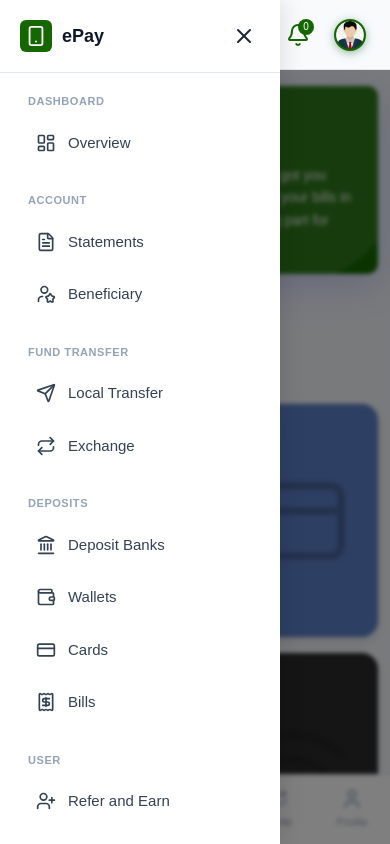
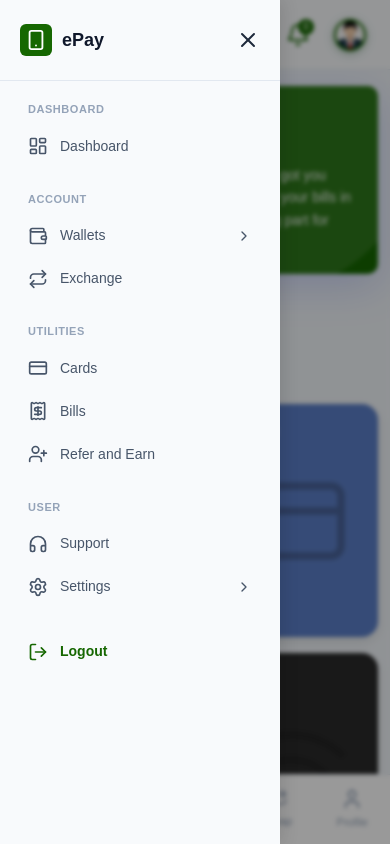
Before and after one commit to davidakpele/remo, a Next.js app: page /bills in a window 390 px wide. Both pictures are taken after a click on the button 44 px from the left and 34 px from the top of the page. Built offline with nearby package versions, Linux system fonts and the light colour scheme.

Commit message:
updating features

```diff
--- a/app/wallet/beneficiary/page.tsx
+++ b/app/wallet/beneficiary/page.tsx
@@ -444,7 +444,7 @@ const BeneficiaryManager = () => {
 
                             {/* Grid View */}
                             {!isLoadingBeneficiaries && viewMode === 'grid' && (
-                                <div className="grid grid-cols-1 sm:grid-cols-2 lg:grid-cols-3 xl:grid-cols-4 gap-4 sm:gap-6 mb-8">
+                                <div className="grid grid-cols-1 sm:grid-cols-2 lg:grid-cols-3 xl:grid-cols-4 gap-4 sm:gap-6 mb-8 pb-15">
                                     {filteredBeneficiaries.map((b) => (
                                         <div key={b.id} className={`bg-white rounded-2xl sm:rounded-3xl border-2 transition-all hover:shadow-xl hover:-translate-y-1 group ${
                                             b.isEpay ? 'border-green-200 hover:border-[#166701]' : 'border-gray-100 hover:border-gray-300'
--- a/components/Header.css
+++ b/components/Header.css
@@ -226,7 +226,6 @@
   color: #cbd5e1;
 }
 
-/* Make sure images inside avatar are circular and fit properly */
 .user-avatar img,
 .user-avatar .settings-avatar {
   width: 100%;
@@ -236,7 +235,6 @@
   display: block;
 }
 
-/* Larger avatar for mobile sidebar */
 .user-avatar.large {
   width: 50px;
   height: 50px;
@@ -277,6 +275,7 @@
   align-items: center;
   justify-content: center;
 }
+
 /* Mobile Sidebar Redesign */
 .mobile-sidebar {
   position: fixed;
@@ -302,6 +301,10 @@
   justify-content: space-between;
   align-items: center;
   border-bottom: 1px solid #e2e8f0;
+}
+
+.dark-sidebar .sidebar-header {
+  border-bottom-color: #1e293b;
 }
 
 .sidebar-logo-container {
@@ -346,12 +349,6 @@
   letter-spacing: 0.05em;
 }
 
-.mobile-nav-list {
-  list-style: none;
-  padding: 0;
-  margin: 0;
-}
-
 .mobile-nav-link {
   display: flex;
   align-items: center;
@@ -363,6 +360,8 @@
   font-size: 14px;
   transition: all 0.2s;
   margin-bottom: 2px;
+  cursor: pointer;
+  position: relative;
 }
 
 .dark-sidebar .mobile-nav-link {
@@ -376,6 +375,55 @@
 
 .dark-sidebar .mobile-nav-link:hover {
   background-color: rgba(239, 68, 68, 0.1);
+}
+
+/* Mobile expandable nav item */
+.mobile-nav-expandable {
+  cursor: pointer;
+}
+
+.mobile-chevron-icon {
+  margin-left: auto;
+  transition: transform 0.2s ease;
+}
+
+/* Mobile submenu styles */
+.mobile-submenu {
+  margin-left: 32px;
+  margin-top: 4px;
+  margin-bottom: 8px;
+  border-left: 2px solid var(--bg-main);
+  padding-left: 8px;
+}
+
+.mobile-submenu-item {
+  display: flex;
+  align-items: center;
+  padding: 8px 12px;
+  border-radius: 6px;
+  text-decoration: none;
+  color: #64748b;
+  font-size: 13px;
+  transition: all 0.2s ease;
+  margin-bottom: 2px;
+}
+
+.mobile-submenu-item:hover {
+  background-color: #f1f5f9;
+  color: var(--bg-main);
+}
+
+.dark-sidebar .mobile-submenu {
+  border-left-color: var(--bg-main);
+}
+
+.dark-sidebar .mobile-submenu-item {
+  color: #94a3b8;
+}
+
+.dark-sidebar .mobile-submenu-item:hover {
+  background-color: #1e293b;
+  color: #f8fafc;
 }
 
 .nav-icon {
@@ -408,35 +456,6 @@
   cursor: pointer;
 }
 
-.sidebar-overlay {
-  position: fixed;
-  top: 0;
-  left: 0;
-  right: 0;
-  bottom: 0;
-  background-color: rgba(0, 0, 0, 0.5);
-  z-index: 999;
-}
-
-.mobile-sidebar {
-  position: fixed;
-  top: 0;
-  left: 0;
-  bottom: 0;
-  width: 280px;
-  background-color: white;
-  z-index: 1000;
-  box-shadow: 4px 0 20px rgba(0, 0, 0, 0.1);
-  animation: slideIn 0.3s ease;
-  display: flex;
-  flex-direction: column;
-}
-
-.dark-sidebar {
-  background-color: #0f172a;
-  color: white;
-}
-
 @keyframes slideIn {
   from {
     transform: translateX(-100%);
@@ -444,97 +463,6 @@
   to {
     transform: translateX(0);
   }
-}
-
-.sidebar-header {
-  padding: 20px;
-  border-bottom: 1px solid #e2e8f0;
-  display: flex;
-  justify-content: space-between;
-  align-items: flex-start;
-}
-
-.dark-sidebar .sidebar-header {
-  border-bottom: 1px solid #334155;
-}
-
-.sidebar-user-info {
-  display: flex;
-  gap: 12px;
-  align-items: center;
-}
-
-.sidebar-user-info h3 {
-  margin: 0;
-  font-size: 16px;
-  font-weight: 600;
-}
-
-.sidebar-user-info p {
-  margin: 4px 0 0;
-  font-size: 12px;
-  color: #64748b;
-}
-
-.dark-sidebar .sidebar-user-info p {
-  color: #94a3b8;
-}
-
-.sidebar-close {
-  background: none;
-  border: none;
-  cursor: pointer;
-  padding: 4px;
-  display: flex;
-  align-items: center;
-  justify-content: center;
-  border-radius: 4px;
-}
-
-.mobile-nav {
-  flex: 1;
-  padding: 16px 0;
-  overflow-y: auto;
-}
-
-.mobile-nav-list {
-  list-style: none;
-  margin: 0;
-  padding: 0;
-}
-
-.mobile-nav-link {
-  display: flex;
-  align-items: center;
-  gap: 12px;
-  padding: 14px 20px;
-  text-decoration: none;
-  color: #334155;
-  font-size: 15px;
-  font-weight: 500;
-  transition: all 0.2s ease;
-}
-
-.dark-sidebar .mobile-nav-link {
-  color: #cbd5e1;
-}
-
-.mobile-nav-link:hover {
-  background-color: #f1f5f9;
-}
-
-.dark-sidebar .mobile-nav-link:hover {
-  background-color: #1e293b;
-}
-.nav-icon {
-  display: flex;
-  align-items: center;
-  justify-content: center;
-  width: 20px;
-}
-
-.mobile-nav-container::-webkit-scrollbar {
-  width: 6px;
 }
 
 .mobile-nav-container::-webkit-scrollbar {
@@ -550,8 +478,7 @@
   border-radius: 10px;
 }
 
-/* Notification Dropdown - Add these to your Header.css */
-
+/* Notification Dropdown */
 .notification-dropdown {
   position: absolute;
   top: 65px;
@@ -809,6 +736,11 @@
   animation: spin 1s linear infinite;
 }
 
+@keyframes spin {
+  0% { transform: rotate(0deg); }
+  100% { transform: rotate(360deg); }
+}
+
 /* Scrollbar */
 .notif-list::-webkit-scrollbar {
   width: 5px;
--- a/components/Header.tsx
+++ b/components/Header.tsx
@@ -5,8 +5,9 @@ import ReactSwitch from 'react-switch';
 import {
   Bell, X, Menu, ChevronDown, User, Settings, LogOut,
   History, Headphones, CreditCard, Wallet, Receipt,
-  FileText, UserPlus,LayoutDashboard,
-  Smartphone, Repeat, Send, Landmark, UserStarIcon
+  FileText, UserPlus, LayoutDashboard,
+  Smartphone, Repeat, Send, Landmark, UserStarIcon,
+  ChevronRight
 } from 'lucide-react';
 import './Header.css';
 import Link from 'next/link';
@@ -37,6 +38,8 @@ const Header = ({ theme, toggleTheme }: HeaderProps) => {
   const [filteredNotifications, setFilteredNotifications] = useState<Notification[]>([]);
   const [filter, setFilter] = useState('all');
   const [profileImage, setProfileImage] = useState('/assets/images/user-profile.jpg');
+  const [expandedMobileMenus, setExpandedMobileMenus] = useState<string[]>([]);
+
   const notifRef = useRef<HTMLDivElement>(null);
   const sidebarRef = useRef<HTMLDivElement>(null);
   const accountDropdownRef = useRef<HTMLDivElement>(null);
@@ -48,7 +51,6 @@ const Header = ({ theme, toggleTheme }: HeaderProps) => {
     setNotifications(storedNotifications);
     setFilteredNotifications(storedNotifications);
   }, []);
-
 
   useEffect(() => {
     const checkMobile = () => {
@@ -98,6 +100,14 @@ const Header = ({ theme, toggleTheme }: HeaderProps) => {
       setFilteredNotifications(filtered);
     }
   }, [filter, notifications]);
+
+  const toggleMobileMenu = (label: string) => {
+    setExpandedMobileMenus(prev =>
+      prev.includes(label)
+        ? prev.filter(item => item !== label)
+        : [...prev, label]
+    );
+  };
 
   const handleToggleNotif = (e: React.MouseEvent) => {
     e.stopPropagation();
@@ -191,38 +201,51 @@ const Header = ({ theme, toggleTheme }: HeaderProps) => {
   const mobileMenuGroups = [
     {
       title: "DASHBOARD",
-      items: [{ id: 'dashboard', label: 'Overview', icon: <LayoutDashboard size={20} /> }]
+      items: [
+        { id: 'dashboard', label: 'Dashboard', icon: <LayoutDashboard size={20} />, href: '/dashboard' }
+      ]
     },
     {
       title: "ACCOUNT",
       items: [
-        { id: 'statements', label: 'Statements', icon: <FileText size={20} /> },
-        { id: 'beneficiary', label: 'Beneficiary', icon: <UserStarIcon size={20} /> },
+        {
+          id: 'wallet',
+          label: 'Wallets',
+          icon: <Wallet size={20} />,
+          href: '/wallet',
+          submenu: [
+            { label: 'Accounts', href: '/wallet/accounts' },
+            { label: 'Account Statements', href: '/wallet/statements' },
+            { label: 'Beneficiary', href: '/wallet/beneficiary' },
+            { label: 'Deposit Banks', href: '/wallet/deposit-banks' }
+          ]
+        },
+        { id: 'exchange', label: 'Exchange', icon: <Repeat size={20} />, href: '/exchange' },
       ]
     },
     {
-      title: "FUND TRANSFER",
+      title: "UTILITIES",
       items: [
-        { id: 'payments', label: 'Local Transfer', icon: <Send size={20} /> },
-        { id: 'exchange', label: 'Exchange', icon: <Repeat size={20} /> },
-      ]
-    },
-    {
-      title: "DEPOSITS",
-      items: [
-        { id: 'banks', label: 'Deposit Banks', icon: <Landmark size={20} /> },
-        { id: 'wallet', label: 'Wallets', icon: <Wallet size={20} /> },
-        { id: 'cards', label: 'Cards', icon: <CreditCard size={20} /> },
-        { id: 'bills', label: 'Bills', icon: <Receipt size={20} /> },
+        { id: 'cards', label: 'Cards', icon: <CreditCard size={20} />, href: '/cards' },
+        { id: 'bills', label: 'Bills', icon: <Receipt size={20} />, href: '/bills' },
+        { id: 'refer', label: 'Refer and Earn', icon: <UserPlus size={20} />, href: '/refer' },
       ]
     },
     {
       title: "USER",
       items: [
-        { id: 'refer', label: 'Refer and Earn', icon: <UserPlus size={20} /> },
-        { id: 'user', label: 'Profile Settings', icon: <User size={20} /> },
-        { id: 'support', label: 'Support', icon: <Headphones size={20} /> },
-        { id: 'settings', label: 'Settings', icon: <Settings size={20} /> },
+        { id: 'support', label: 'Support', icon: <Headphones size={20} />, href: '/support' },
+        {
+          id: 'settings',
+          label: 'Settings',
+          icon: <Settings size={20} />,
+          href: '/settings',
+          submenu: [
+            { label: 'General', href: '/settings/general' },
+            { label: 'Profile Settings', href: '/settings/profile' },
+            { label: 'Security', href: '/settings/security' }
+          ]
+        },
       ]
     }
   ];
@@ -276,19 +299,6 @@ const Header = ({ theme, toggleTheme }: HeaderProps) => {
         </div>
 
         <div className="header-right">
-          {/* <div className="theme-switch-container">
-            <ReactSwitch
-              onChange={toggleTheme}
-              checked={theme === 'dark'}
-              checkedIcon={false}
-              uncheckedIcon={false}
-              offColor="#bbb"
-              onColor="#ef4444"
-              height={20}
-              width={40}
-              handleDiameter={16}
-            />
-          </div> */}
           <button className="notification-icon" onClick={handleToggleNotif}>
             <Bell size={24} />
             <span className="notification-badge">{notifications.length > 0 ? notifications.length : '0'}</span>
@@ -306,7 +316,6 @@ const Header = ({ theme, toggleTheme }: HeaderProps) => {
               </div>
             ) : (
               <>
-                {/* Header */}
                 <div className="notif-header">
                   <div className="notif-title">
                     <Bell size={18} style={{ color: 'var(--bg-main)' }} />
@@ -321,7 +330,6 @@ const Header = ({ theme, toggleTheme }: HeaderProps) => {
                   />
                 </div>
 
-                {/* Body with Filter */}
                 <div className="notif-body">
                   <div className="notif-filter">
                     <select
@@ -336,7 +344,6 @@ const Header = ({ theme, toggleTheme }: HeaderProps) => {
                     </select>
                   </div>
 
-                  {/* Notification List */}
                   <div className="notif-list">
                     {filteredNotifications.length > 0 ? (
                       filteredNotifications.map((notification, index) => (
@@ -370,10 +377,8 @@ const Header = ({ theme, toggleTheme }: HeaderProps) => {
                   </div>
                 </div>
 
-                {/* Divider */}
                 {notifications.length > 0 && <div className="notif-divider"></div>}
 
-                {/* Footer */}
                 {notifications.length > 0 && (
                   <div className="notif-footer">
                     <button
@@ -410,20 +415,53 @@ const Header = ({ theme, toggleTheme }: HeaderProps) => {
               {mobileMenuGroups.map((group, gIdx) => (
                 <div key={gIdx} className="mobile-nav-group">
                   <h3 className="mobile-group-title">{group.title}</h3>
-                  <ul className="mobile-nav-list">
-                    {group.items.map((item) => (
-                      <li key={item.id}>
+                  {group.items.map((item, idx) => {
+                    const isExpanded = expandedMobileMenus.includes(item.label);
+                    const hasSubmenu = item.submenu && item.submenu.length > 0;
+
+                    return (
+                      <div key={idx}>
+                        {hasSubmenu ? (
+                          <div
+                            className="mobile-nav-link mobile-nav-expandable"
+                            onClick={() => toggleMobileMenu(item.label)}
+                          >
+                            <span className="nav-icon">{item.icon}</span>
+                            <span>{item.label}</span>
+                            {isExpanded ? (
+                              <ChevronDown size={16} className="mobile-chevron-icon" />
+                            ) : (
+                              <ChevronRight size={16} className="mobile-chevron-icon" />
+                            )}
+                          </div>
+                        ) : (
                           <Link
-                          href={`/${item.id}`}
+                            href={item.href || `/${item.id}`}
                             className="mobile-nav-link"
                             onClick={() => setIsSidebarOpen(false)}
                           >
                             <span className="nav-icon">{item.icon}</span>
                             <span>{item.label}</span>
                           </Link>
-                      </li>
+                        )}
+
+                        {hasSubmenu && isExpanded && (
+                          <div className="mobile-submenu">
+                            {item.submenu.map((subItem, subIdx) => (
+                              <Link
+                                key={subIdx}
+                                href={subItem.href}
+                                className="mobile-submenu-item"
+                                onClick={() => setIsSidebarOpen(false)}
+                              >
+                                <span>{subItem.label}</span>
+                              </Link>
                             ))}
-                  </ul>
+                          </div>
+                        )}
+                      </div>
+                    );
+                  })}
                 </div>
               ))}
               <div className="mobile-nav-group">
--- a/components/MobileNav.css
+++ b/components/MobileNav.css
@@ -1,5 +1,5 @@
 
-
+/* Mobi */
 .mobile-footer {
   position: fixed;
   bottom: 0;
--- a/components/Sidebar.css
+++ b/components/Sidebar.css
@@ -1,3 +1,4 @@
+/* Sidebar.css */
 .sidebar {
   width: 260px;
   height: 100vh;
```
Lines whose indentation alone changed are shown as unchanged.
